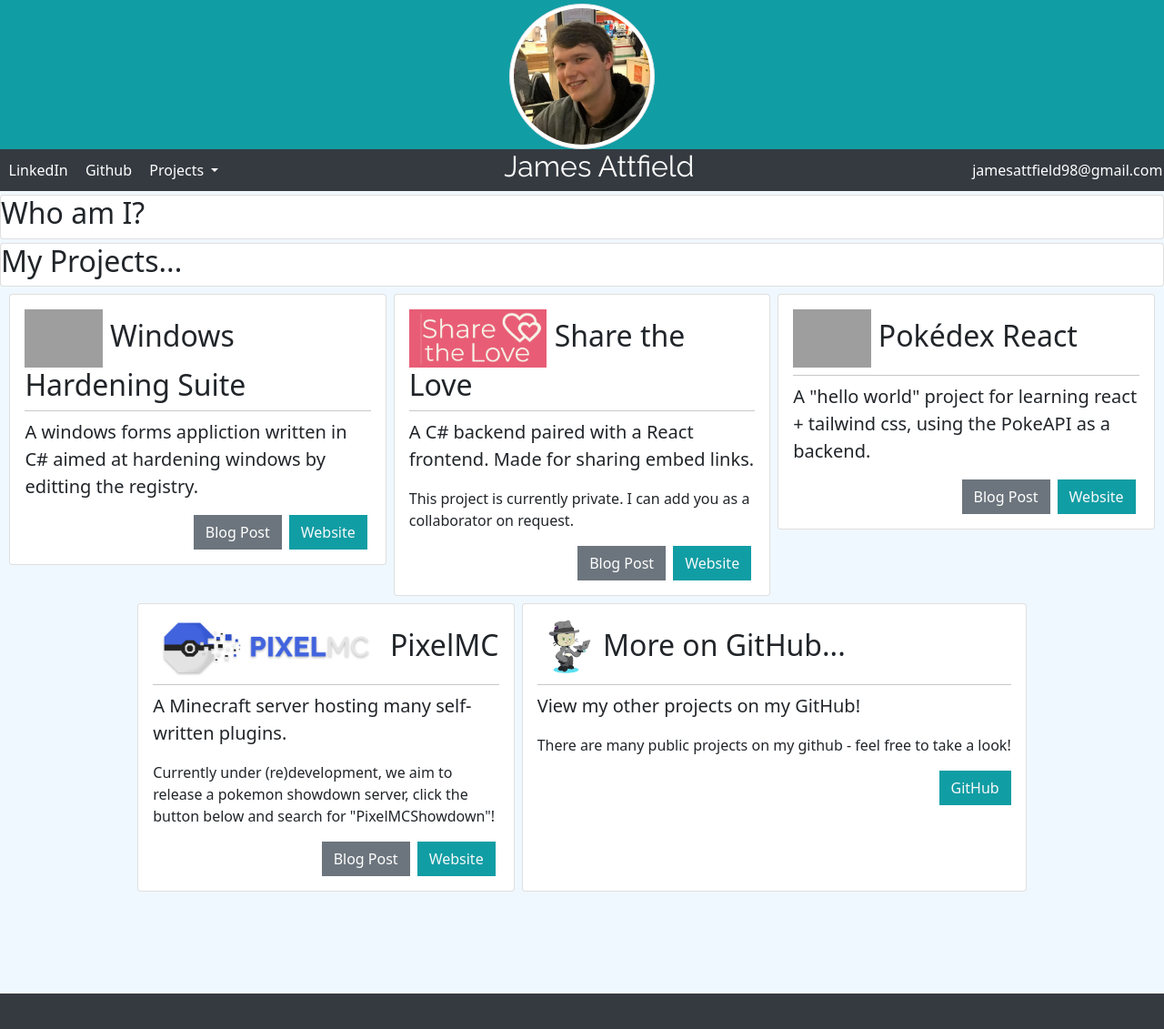
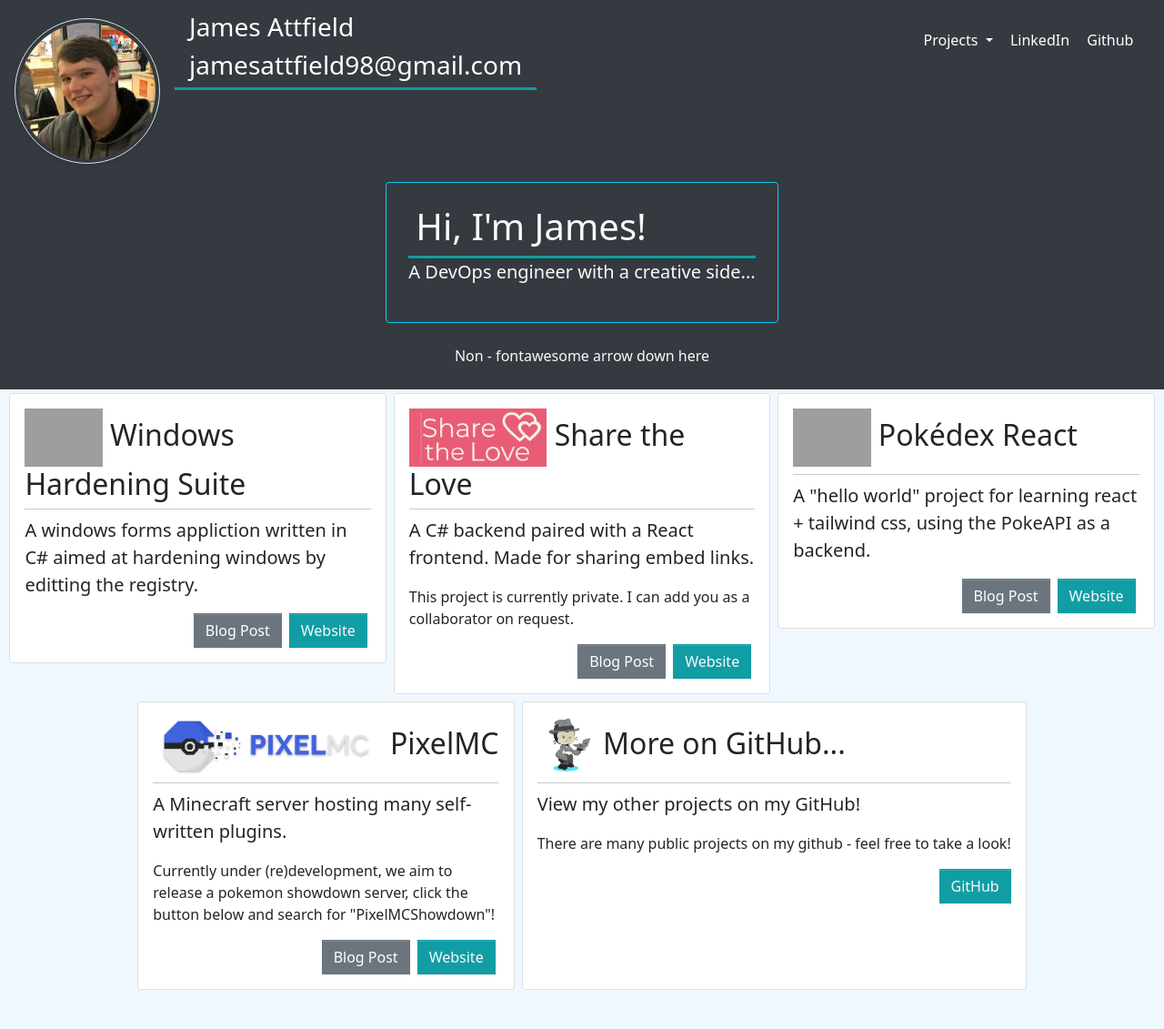
Before and after one commit to MysteryMystery/MysteryMystery.github.io, a Jekyll site: the page built from index.markdown, in a window 1280 px wide and 1172 px high. Shown: the top 1131 px of the window at 91% size. Built offline with Jekyll 4.4.1, drawn with Linux system fonts in a browser that asks for light colours; grey boxes are pictures that could not be loaded.

Commit message:
personal box, navbar

```diff
--- a/_includes/hero_bar.html
+++ /dev/null
@@ -1,7 +0,0 @@
-<div class="container-fluid hero-bar">
-    <div class="row">
-        <div class="col text-center mt-1 mbn-1">
-            <a href="{{ site.url }}"><img src="{{ include.path }}" class="rounded-circle img-thumbnail"></a>
-        </div>
-    </div>
-</div>
--- /dev/null
+++ b/_includes/hr.html
@@ -0,0 +1 @@
+<div class="bg-primary hr"></div>
--- a/_includes/navbar.html
+++ b/_includes/navbar.html
@@ -1,18 +1,9 @@
-<div class="d-flex d-md-none justify-content-center bg-dark">
-    <h4 class="text-white">{{ site.author }}</h4>
-</div>
-<div class="d-flex d-md-none justify-content-center bg-dark">
-    <h4 class="text-white small">{{ site.email }}</h4>
-</div>
-<nav class="navbar sticky-top navbar-expand-md navbar-dark custom-nav">
-    <button class="navbar-toggler" type="button" data-bs-toggle="collapse" data-bs-target="#navbarSupportedContent" aria-controls="navbarSupportedContent" aria-expanded="false" aria-label="Toggle navigation">>
-        <span class="navbar-toggler-icon"></span>
-    </button>
-    <div class="collapse navbar-collapse" id="navbarSupportedContent">
-        <ul class="navbar-nav mr-auto">
-          <li class="nav-item"><a href="http://www.linkedin.com/in/james-attfield-3ab950168" class="nav-link">LinkedIn</a></li>
-          <li class="nav-item"><a href="https://github.com/MysteryMystery" class="nav-link">Github</a></li>
-          <li class="nav-item dropdown">
+<button class="navbar-toggler m-2" type="button" data-bs-toggle="collapse" data-bs-target="#navbarSupportedContent" aria-controls="navbarSupportedContent" aria-expanded="false" aria-label="Toggle navigation">>
+    <span class="navbar-toggler-icon"></span>
+</button>
+<div class="collapse navbar-collapse justify-content-end" id="navbarSupportedContent">
+    <ul class="navbar-nav p-md-4">
+        <li class="nav-item dropdown">
             <a class="nav-link dropdown-toggle" href="#" id="navbarDropdown" role="button" data-bs-toggle="dropdown" aria-haspopup="true" aria-expanded="false">
               Projects
             </a>
@@ -25,12 +16,7 @@
                 {% endif %}
             </div>
           </li>
-        </ul>
-        <ul class="navbar-nav mx-auto d-none d-md-block">
-            <li class="nav-item hero-text"><h2>{{ site.author }}</h2></li>
-        </ul>
-        <ul class="navbar-nav ml-auto d-none d-md-block">
-            <li class="nav-item">{{ site.email }}</li>
-        </ul>
-    </div>
-</nav>
+      <li class="nav-item"><a href="http://www.linkedin.com/in/james-attfield-3ab950168" class="nav-link">LinkedIn</a></li>
+      <li class="nav-item"><a href="https://github.com/MysteryMystery" class="nav-link">Github</a></li>
+    </ul>
+</div>
--- /dev/null
+++ b/_includes/page-header.html
@@ -0,0 +1,18 @@
+<nav class="navbar sticky-top navbar-expand-md navbar-dark custom-nav align-items-start">
+    <div class="d-flex flex-col flex-wrap justify-content-start hero-bar py-1">
+        <div class="p-3">
+            <a href="{{ site.url }}"><img src="/img/avatar.jpg" class="rounded-circle img-thumbnail"></a>
+        </div>
+        <div class="h-100">
+            <div class="p-1 px-md-3">
+                <p class="my-0 lead fs-3">{{ site.author }}</p>
+                <p class="my-0 lead fs-3">{{ site.email }}</p>
+            </div>
+            {% include hr.html %}
+        </div>
+    </div>
+
+    <div class="justify-content-end flex-grow-1">
+        {% include navbar.html %}
+    </div>
+</nav>
--- a/_includes/page_divider.html
+++ /dev/null
@@ -1,3 +0,0 @@
-<div class="page-divider card w-100 my-1">
-    <h2>{{ include.text }}</h2>
-</div>
--- a/_layouts/default.html
+++ b/_layouts/default.html
@@ -8,16 +8,13 @@
 <body>
 	<div class="d-flex flex-fill flex-column min-vh-100">
 		<div class="flex-shrink-1">
-			{% include hero_bar.html path="/img/avatar.jpg" %}
-            {% include navbar.html %}
+            {% include page-header.html %}
 		</div>
-		<div class="flex-grow-1">
+		<div class="flex-grow-1 d-flex flex-column">
             {{ content }}
 		</div>
 		<div class="flex-shrink-1">
-			<div class="bg-dark footer">
-
-			</div>
+			<div class="footer p-4"></div>
 		</div>
 	</div>
 
@@ -25,5 +22,7 @@
 	<!-- JavaScript Bundle with Popper -->
     <script src="https://cdn.jsdelivr.net/npm/@popperjs/core@2.9.2/dist/umd/popper.min.js" integrity="sha384-IQsoLXl5PILFhosVNubq5LC7Qb9DXgDA9i+tQ8Zj3iwWAwPtgFTxbJ8NT4GN1R8p" crossorigin="anonymous"></script>
     <script src="https://cdn.jsdelivr.net/npm/bootstrap@5.0.2/dist/js/bootstrap.min.js" integrity="sha384-cVKIPhGWiC2Al4u+LWgxfKTRIcfu0JTxR+EQDz/bgldoEyl4H0zUF0QKbrJ0EcQF" crossorigin="anonymous"></script>
+
+
 </body>
 </html>
--- a/_layouts/index.html
+++ b/_layouts/index.html
@@ -1,10 +1,25 @@
 ---
 layout: default
 ---
+<div class="flex-grow-1 d-flex bg-dark align-content-center justify-content-center">
+    <div>
+        <div class="border border-info rounded p-4 showcase-personal">
+            <div class="px-2">
+                <h1 class="fs-1">Hi, I'm James!</h1>
+            </div>
+            {% include hr.html %}
+            <div>
+                <p class="lead">A DevOps engineer with a creative side...</p>
+            </div>
+        </div>
 
-{% include page_divider.html text="Who am I?" %}
+        <div class="text-center p-4 text-light">
+            Non - fontawesome arrow down here
+        </div>
+    </div>
+</div>
 
-{% include page_divider.html text="My Projects..." %}
+
 <div class="d-flex flex-row flex-wrap justify-content-center showcase-project">
     {% assign project_posts = site.posts | where: "categories", "projects" %}
     {% if project_posts.size > 0 %}
--- a/_sass/_variables.scss
+++ b/_sass/_variables.scss
@@ -3,4 +3,4 @@
 $dark: #343a40;
 $primary: #119da4;
 
-/*$min-contrast-ratio: 2.5;*/
+$enable-shadows: true;
--- a/css/style.scss
+++ b/css/style.scss
@@ -10,6 +10,10 @@
 body {
 	min-height: 100vh;
     background-color: $bodyBackground;
+}
+
+div.hr {
+    min-height: 0.2em;
 }
 
 .hero-text {
@@ -30,7 +34,13 @@
 }
 
 .hero-bar {
-	background: $primary;
+	background: $dark;
+    color: $white;
+
+    * {
+        color: $white;
+        background: $dark;
+    }
 
     .img-thumbnail {
         max-height: 10em;
@@ -58,6 +68,7 @@
 }
 
 .showcase-personal {
-    background-color: $black !important;
-    color: $white !important;
+    * {
+        color: $light;
+    }
 }
```
